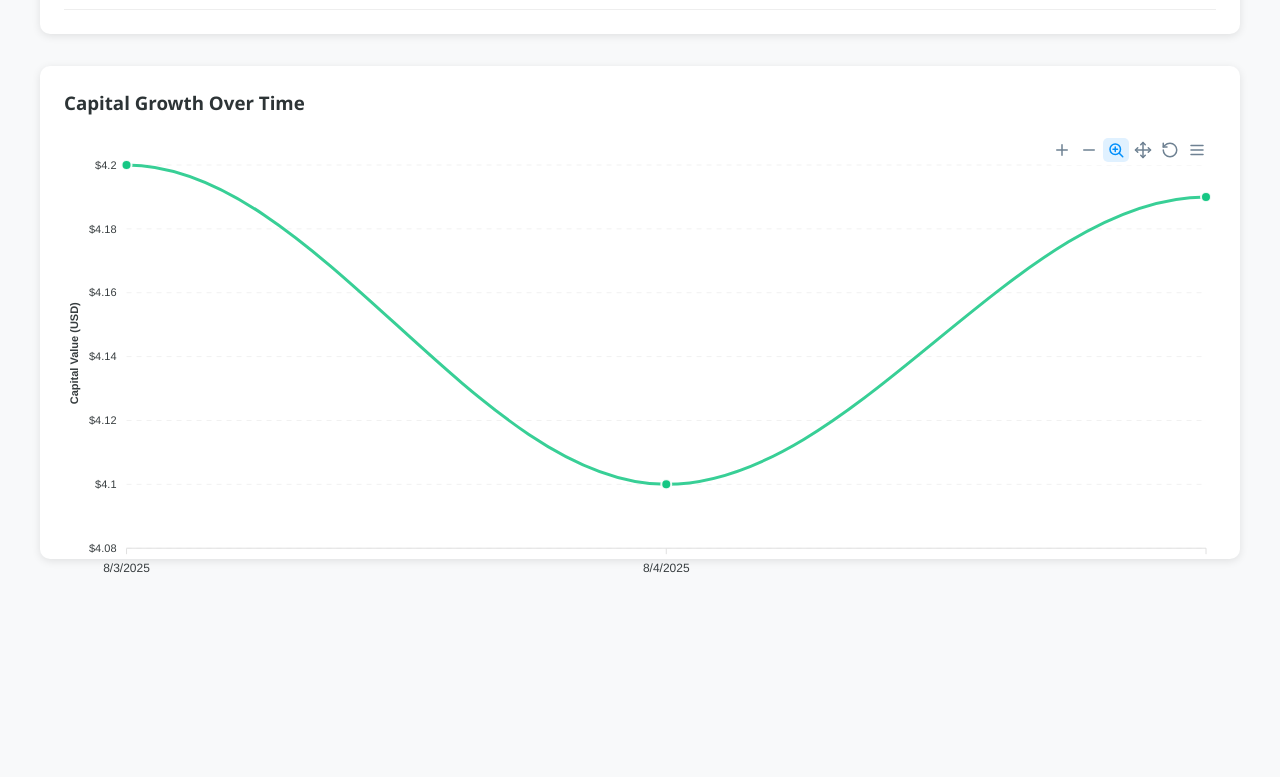
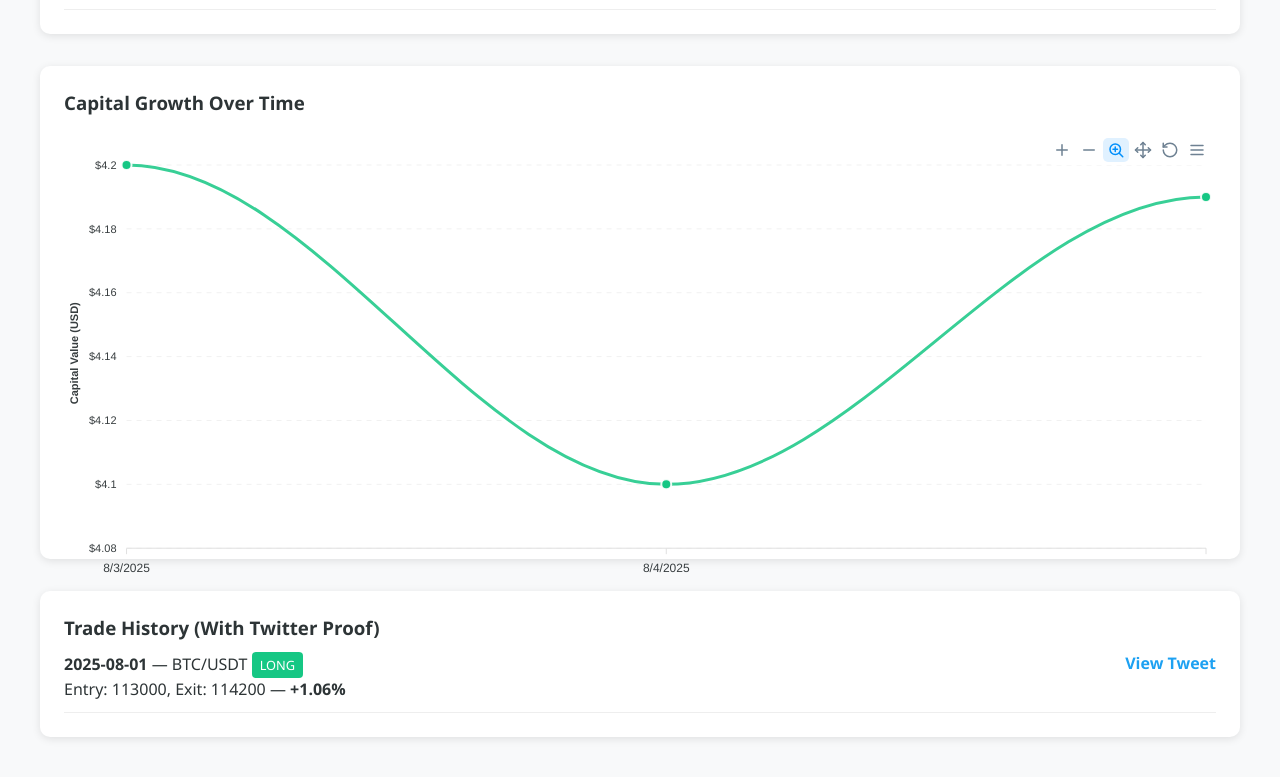
Before and after one commit to Areeb-Ali/Personal-Portfolio-Markets, a plain HTML site: page index.html in a window 1280 px wide. Shown: the part 618-1395 px from the top of the page. Before the commit the page ends 1229 px from the top, so only its background shows below. Drawn offline with nearby package versions, Linux system fonts and the light colour scheme.

Commit message:
Trade History added

```diff
--- a/index.html
+++ b/index.html
@@ -58,6 +58,14 @@
             <div id="chart" class="chart-container"></div>
         </div>
 
+        <div class="card">
+            <h3>Trade History (With Twitter Proof)</h3>
+            <div class="trade-history" id="tradeHistory">
+                <!-- Sample entry -->
+                <!-- Entries will be injected via JS -->
+            </div>
+        </div>
+
     </div>
 
     <script src="https://cdn.jsdelivr.net/npm/apexcharts"></script>
--- a/script.js
+++ b/script.js
@@ -254,7 +254,7 @@ const toggleBtn = document.getElementById('themeToggle');
 const prefersDarkScheme = window.matchMedia("(prefers-color-scheme: dark)");
 
 if (localStorage.getItem('theme') === 'dark' ||
-   (!localStorage.getItem('theme') && prefersDarkScheme.matches)) {
+    (!localStorage.getItem('theme') && prefersDarkScheme.matches)) {
     document.body.classList.add('dark');
     toggleBtn.innerHTML = '<i class="fas fa-sun"></i> Light Mode';
 }
@@ -269,3 +269,43 @@ toggleBtn.addEventListener('click', () => {
 
     localStorage.setItem('theme', isDark ? 'dark' : 'light');
 });
+
+const tradeHistory = [
+    {
+        date: "2025-08-01",
+        pair: "BTC/USDT",
+        direction: "long",
+        entryPrice: 113000,
+        exitPrice: 114200,
+        result: "+1.06%",
+        twitterLink: "https://x.com/areebithink/status/1952310045871648955"
+    },
+    // {
+    //     date: "2025-07-30",
+    //     pair: "ETH/USDT",
+    //     direction: "short",
+    //     entryPrice: 3000,
+    //     exitPrice: 2900,
+    //     result: "+3.33%",
+    //     twitterLink: "https://x.com/areebithink/status/1952310045871648955"
+    // },
+];
+
+const renderTradeHistory = () => {
+    const historyHTML = tradeHistory.map(trade => `
+            <div class="trade-item">
+                <div>
+                    <strong>${trade.date}</strong> — ${trade.pair}
+                    <span class="trade-direction ${trade.direction}">${trade.direction.toUpperCase()}</span>
+                    <br>
+                    Entry: ${trade.entryPrice}, Exit: ${trade.exitPrice} — <strong>${trade.result}</strong>
+                </div>
+                <div>
+                    <a href="${trade.twitterLink}" target="_blank" class="twitter-link">View Tweet</a>
+                </div>
+            </div>
+        `).join('');
+    document.getElementById('tradeHistory').innerHTML = historyHTML;
+};
+
+renderTradeHistory();
--- a/style.css
+++ b/style.css
@@ -159,3 +159,20 @@ body.dark .apexcharts-tooltip {
         font-size: 0.8rem;
     }
 }
+
+.twitter-link {
+    color: #1da1f2;
+    text-decoration: none;
+    font-weight: bold;
+}
+
+.twitter-link:hover {
+    text-decoration: underline;
+}
+
+@media (max-width: 768px) {
+    .trade-item {
+        flex-direction: column;
+        align-items: flex-start;
+    }
+}
```
